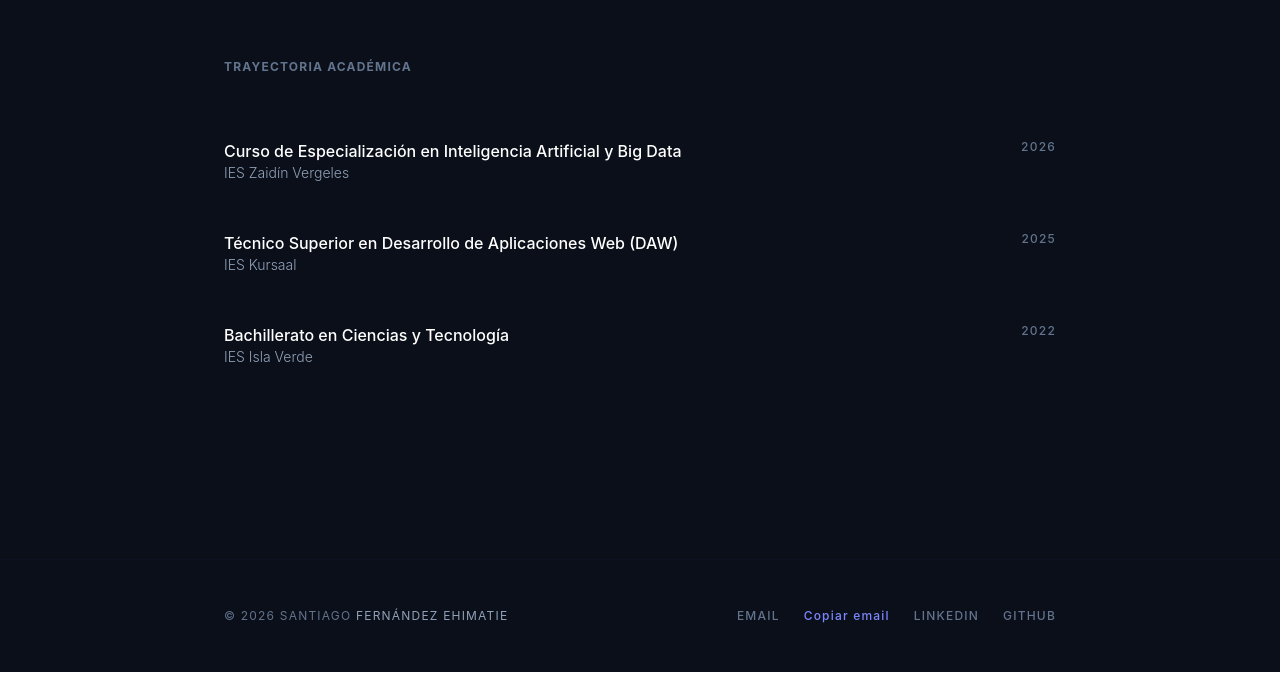
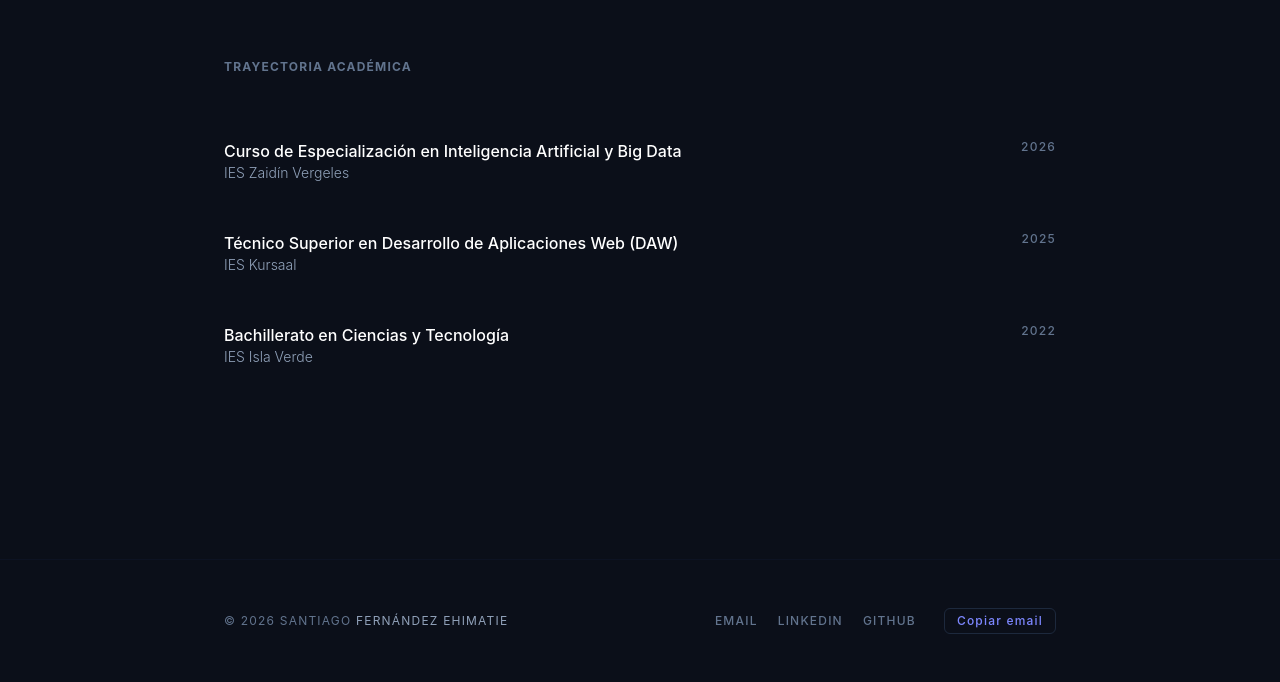
Before and after one commit to sferehi18/portfolio-santiago, a React (Vite) app in the folder santiago-portfolio/: page / in a window 1280 px wide. Shown: the part 2236-2918 px from the top of the page. Built offline with nearby package versions, Linux system fonts and the light colour scheme.

Commit message:
Cambios botob copiar email en el footer

```diff
--- a/santiago-portfolio/src/components/Footer.jsx
+++ b/santiago-portfolio/src/components/Footer.jsx
@@ -7,45 +7,34 @@ export default function Footer() {
     await navigator.clipboard.writeText("Sferehi18@gmail.com");
 
     setCopiado(true);
-
-    setTimeout(() => {
-      setCopiado(false);
-    }, 2000);
+    setTimeout(() => setCopiado(false), 2000);
   };
 
   return (
     <footer className="w-full border-t border-slate-900/60 bg-[#0b0f19] font-sans py-12 mt-16">
-      <div className="mx-auto flex flex-col md:flex-row max-w-4xl items-center justify-between px-8 gap-4 text-xs tracking-widest text-slate-500 uppercase">
+      <div className="mx-auto flex flex-col md:flex-row max-w-4xl items-center justify-between px-8 gap-6 text-xs tracking-widest text-slate-500 uppercase">
 
-        {/* Copyright / Identidad izquierda */}
+        {/* Copyright */}
         <div>
           © {new Date().getFullYear()} santiago
           <span className="text-slate-400"> Fernández Ehimatie</span>
         </div>
 
-        {/* Enlaces de contacto y redes derechos */}
-        <div className="flex items-center gap-6 font-medium">
+        {/* Contacto */}
+        <div className="flex items-center gap-5 font-medium">
 
           <a
             href="mailto:Sferehi18@gmail.com"
-            className="transition-colors duration-200 hover:text-white"
+            className="hover:text-white transition-colors duration-200"
           >
             Email
           </a>
-
-          {/* 👇 AQUÍ ESTÁ EL COPIAR EMAIL */}
-          <button
-            onClick={copiarEmail}
-            className="text-indigo-400 hover:text-white transition-colors duration-200 cursor-pointer"
-          >
-            {copiado ? "✓ Copiado" : "Copiar email"}
-          </button>
 
           <a
             href="https://linkedin.com"
             target="_blank"
             rel="noreferrer"
-            className="transition-colors duration-200 hover:text-white"
+            className="hover:text-white transition-colors duration-200"
           >
             LinkedIn
           </a>
@@ -54,10 +43,18 @@ export default function Footer() {
             href="https://github.com/sferehi18"
             target="_blank"
             rel="noreferrer"
-            className="transition-colors duration-200 hover:text-white"
+            className="hover:text-white transition-colors duration-200"
           >
             GitHub
           </a>
+
+          {/* 👇 ÚLTIMA OPCIÓN (COPIAR EMAIL) */}
+          <button
+            onClick={copiarEmail}
+            className="ml-2 px-3 py-1 rounded-md border border-slate-800 text-indigo-400 hover:text-white hover:border-indigo-500/40 hover:bg-slate-900/40 transition-all duration-200 cursor-pointer"
+          >
+            {copiado ? "✓ Copiado" : "Copiar email"}
+          </button>
 
         </div>
 
```
